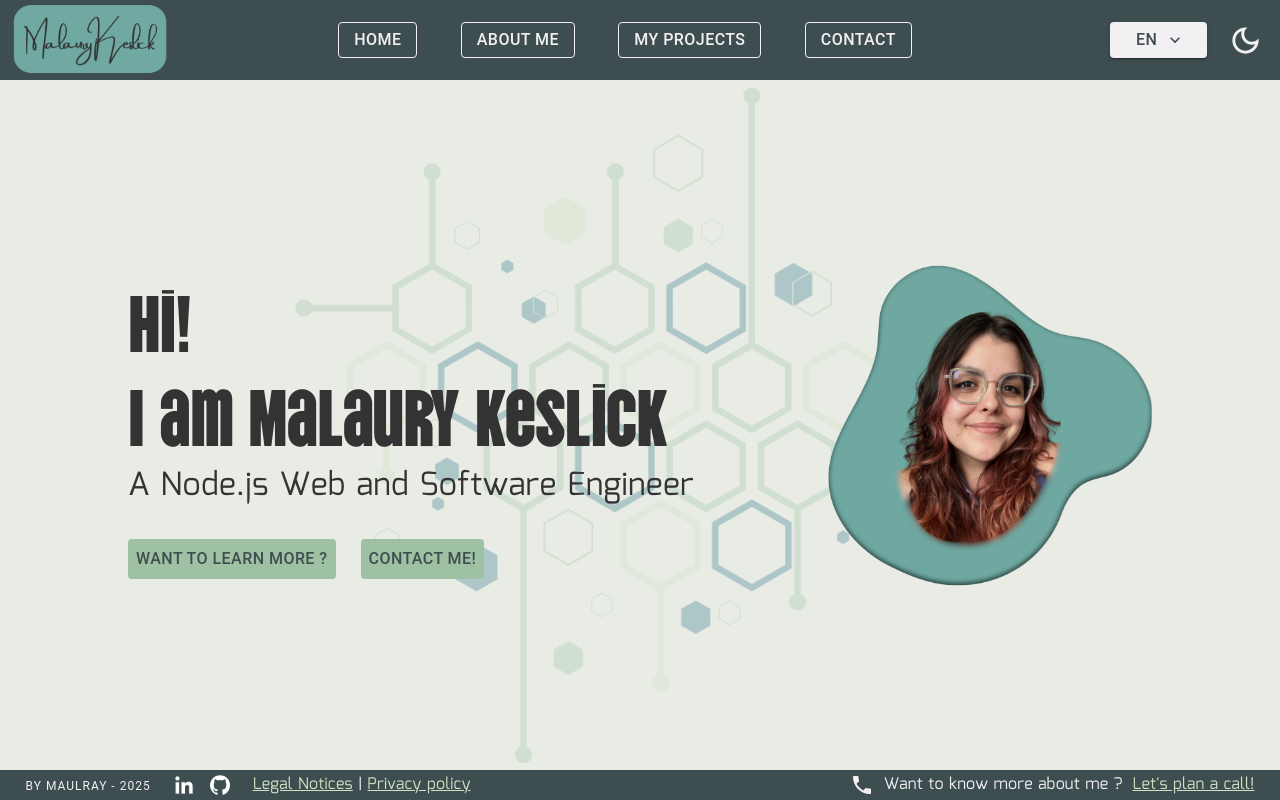
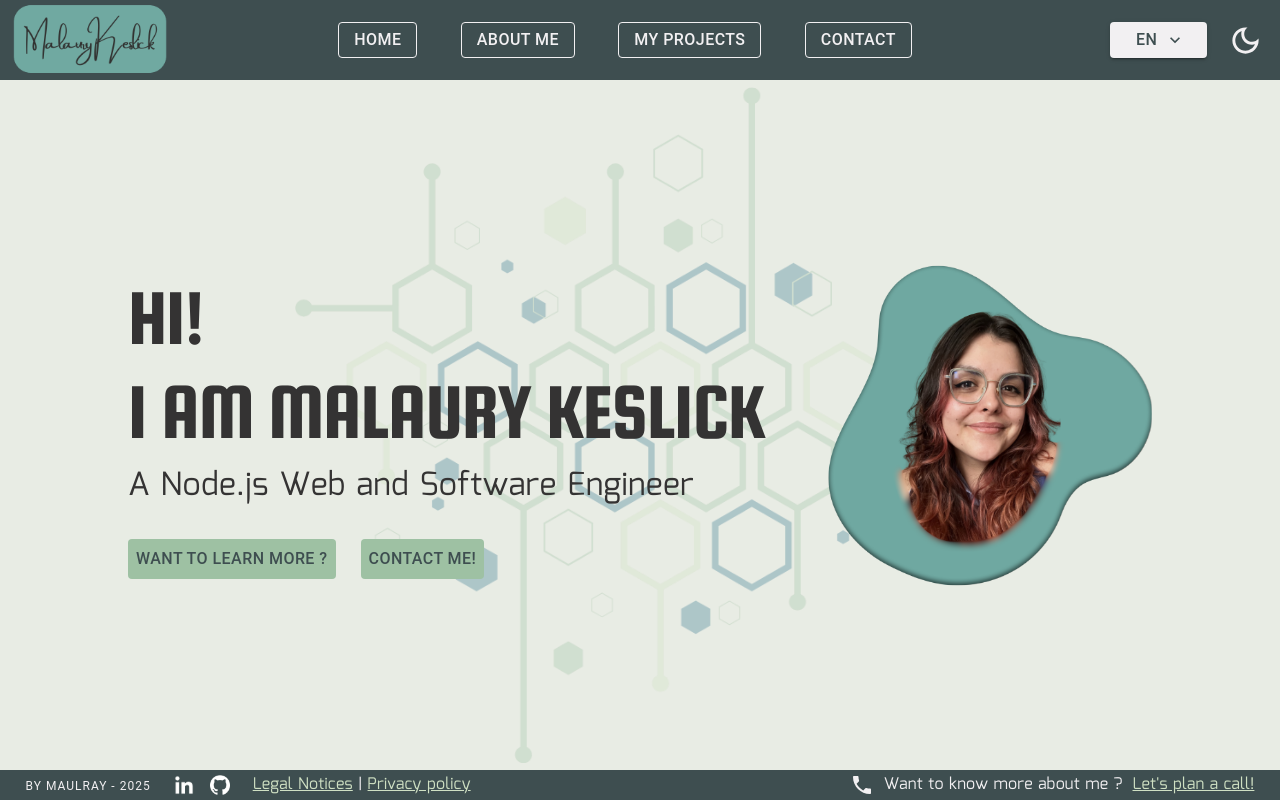
Before and after one commit to Maulraay/portfolio, a React app in the folder frontend/: page / in a window 1280 px wide. Built offline with nearby package versions, Linux system fonts and the light colour scheme.

Commit message:
Title font update + rename projects page route

```diff
--- a/frontend/public/index.html
+++ b/frontend/public/index.html
@@ -18,7 +18,7 @@
         </style>
         <link rel="icon" sizes="16px 32px 48px 96px 144px 192px" href="/assets/favicon.png" type="image/png">
         <link rel="preload" href="/fonts/mina-v13-latin-regular.woff2" as="font" type="font/woff2" crossorigin="anonymous" />
-        <link rel="preload" href="/fonts/vina-sans-v7-latin-regular.woff2" as="font" type="font/woff2" crossorigin="anonymous" />
+        <link rel="preload" href="/fonts/squada-one-normal-400.woff2" as="font" type="font/woff2" crossorigin="anonymous" />
     </head>
     <body style="height: 100vh; width: 100vw; margin: 0; padding: 0">
         <div id="root" style="height: 100%; width: 100%; margin: 0; padding: 0; overflow: auto"></div>
--- a/frontend/src/theme/global.css
+++ b/frontend/src/theme/global.css
@@ -1,11 +1,11 @@
 @import './variables.css';
 
 @font-face {
-    font-family: 'Vina Sans';
+    font-family: 'Squada';
     font-style: normal;
     font-weight: 400;
     font-display: swap;
-    src: url('../../public/fonts/vina-sans-v7-latin-regular.woff2') format('woff2');
+    src: url('../../public/fonts/squada-one-normal-400.woff2') format('woff2');
 }
 
 @font-face {
--- a/frontend/src/views/App.js
+++ b/frontend/src/views/App.js
@@ -67,7 +67,8 @@ const appTheme = createTheme({
   },
   typography: {
     h1: {
-      fontFamily: "Vina Sans",
+      fontFamily: "Squada",
+      textTransform: "uppercase",
       fontSize: '2rem',
       '@media (min-width:380px)': {
         fontSize: '3rem',
@@ -93,7 +94,8 @@ const appTheme = createTheme({
       },
     },
     h2: {
-      fontFamily: "Vina Sans",
+      fontFamily: "Squada",
+      textTransform: "uppercase",
       fontSize: '2rem',
       '@media (min-width:600px)': {
         fontSize: '3rem',
@@ -202,7 +204,7 @@ const router = createBrowserRouter([
     errorElement: <Error/>
   },
   {
-    path: 'gallery',
+    path: 'projects',
     element: <Gallery/>,
     errorElement: <Error/>
   },
--- a/frontend/src/views/layout/Menu.jsx
+++ b/frontend/src/views/layout/Menu.jsx
@@ -36,7 +36,7 @@ export const Menu = (props) => {
         <div className={'buttons'}>
           <Button variant={'outlined'} href={'/'}> <FormattedMessage id={"layout.header.home"} defaultMessage={"Home"}/> </Button>
           <Button variant={'outlined'} href={'/about'}> <FormattedMessage id={"layout.header.about"} defaultMessage={"About me"}/> </Button>
-          <Button variant={'outlined'} href={'/gallery'}> <FormattedMessage id={"layout.header.projects"} defaultMessage={"My projects"}/> </Button>
+          <Button variant={'outlined'} href={'/projects'}> <FormattedMessage id={"layout.header.projects"} defaultMessage={"My projects"}/> </Button>
           <Button variant={'outlined'} href={'/contact'}> <FormattedMessage id={"layout.header.contact"} defaultMessage={"Contact"}/> </Button>
         </div>
       </div>
```
Also changed, not shown: frontend/public/fonts/squada-one-normal-400.woff2 (added), frontend/public/fonts/vina-sans-v7-latin-regular.woff2 (deleted).
